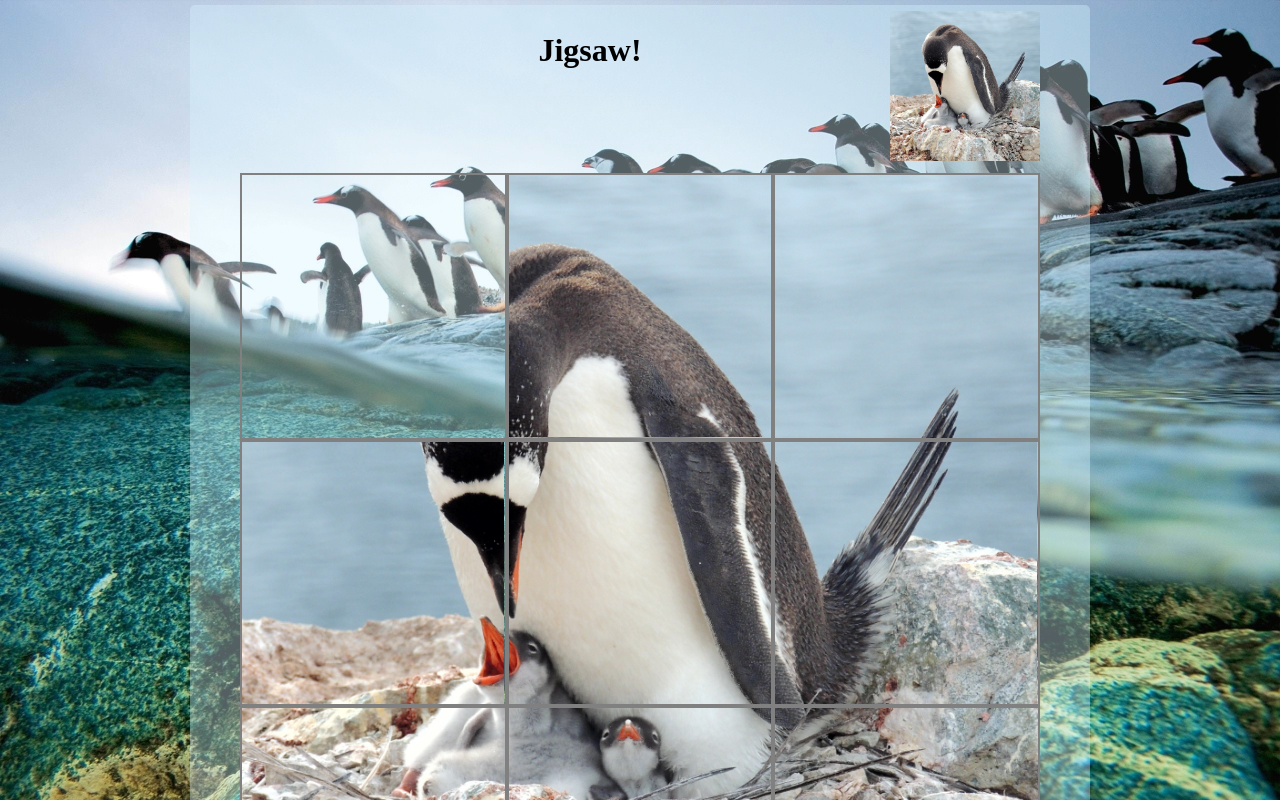
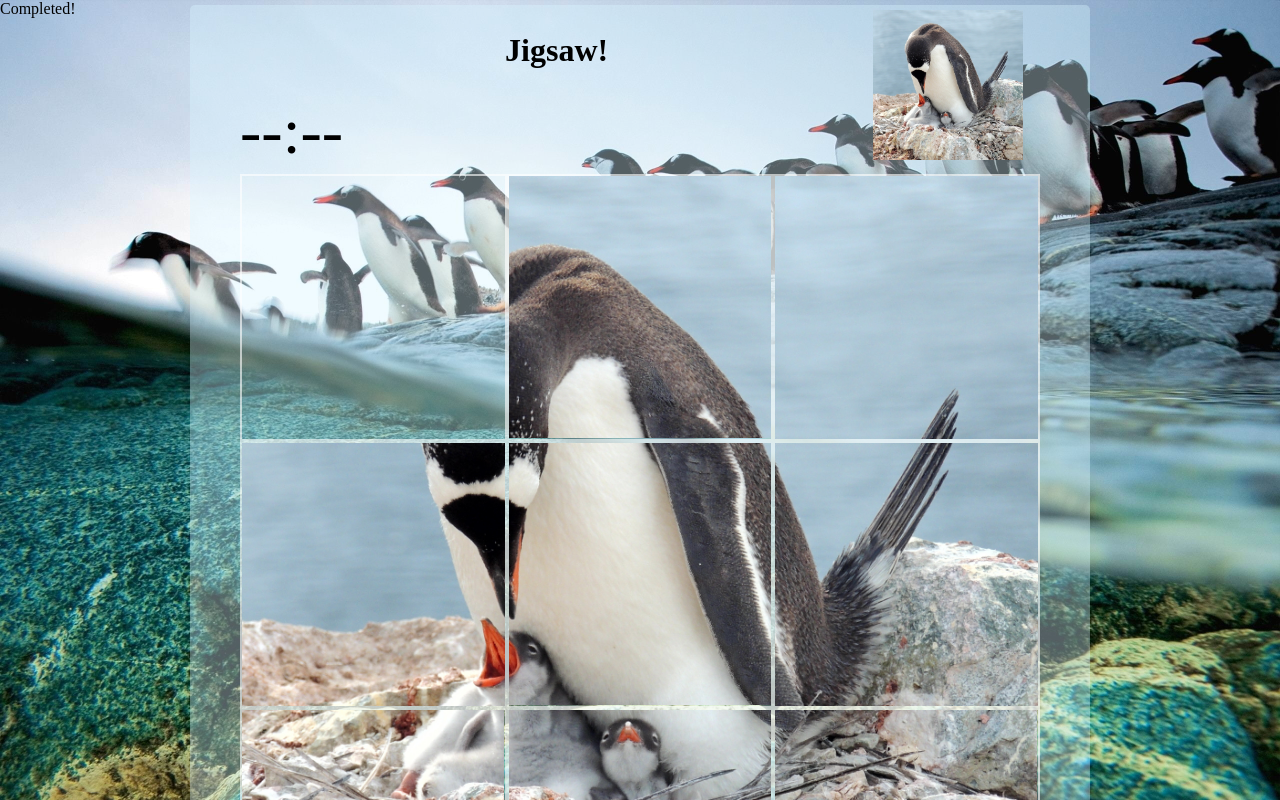
Before and after one commit to asdjosegarcia/jigsaw-puzzle, a React app: page / in a window 1280 px wide. Shown: the top 800 px of the page. Built offline with nearby package versions, Linux system fonts and the light colour scheme.

Commit message:
code:  -add complete game events and styles

```diff
--- /dev/null
+++ b/src/components/Timer.jsx
@@ -0,0 +1,17 @@
+import React from "react";
+
+
+function Timer(){
+    const timeStart=Date.now()
+    const chronometer=Date.now()-timeStart
+
+    // timeInterval = setInterval(showTime, 100)
+
+    return(
+        <>
+        <div>--:--</div>
+        {/* <p>wenasss</p> */}
+        </>
+    )
+}
+export default Timer
--- a/src/containers/Jigsaw.jsx
+++ b/src/containers/Jigsaw.jsx
@@ -5,6 +5,7 @@ import JigsawTitle from '@components/JigsawTitle.jsx'
 import JigsawImgPreview from '@components/JigsawImgPreview.jsx'
 import '@styles/Jigsaw.scss'
 import sound from "@sounds/snow_slowed.mp3"
+import Timer from "../components/Timer.jsx";
 
 const Jigsaw=()=>{
     const soundMove=new Audio(sound)
@@ -65,10 +66,9 @@ const Jigsaw=()=>{
             completeMapQuotes[0]=1
             const isEqual=JSON.stringify(newArray)===JSON.stringify(completeMap)
             if(isEqual){
-                setJigsawMap(   completeMapQuotes)
+                setJigsawMap(completeMapQuotes)
                 setCompletedGame(true)
-                setTimeout(function(){alert('EZ MANCO')},30)//se utilizo setTime out por que el cartel salia antes de que se visualize el movimiento final en pantalla
-
+                // setTimeout(function(){alert('EZ MANCO')},100)//se utilizo setTime out por que el cartel salia antes de que se visualize el movimiento final en pantalla
             }
         }
 
@@ -79,15 +79,22 @@ const Jigsaw=()=>{
         }
     }
 
-
     return(
-    <div className="jigsaw-background">
-      <JigsawTitle/>
+        <>
+        <div className={`win-${getCompletedGame?'active':'inactive'}  `}>
+            <div>Completed!</div>
+        </div>
+        <div className="jigsaw-background">
+        <div className="timer">
+        <Timer />
+        </div>
+        <JigsawTitle/>
         <JigsawImgPreview/>
-        <div className="jigsaw-container">
+        <div className={`jigsaw-container border-${!getCompletedGame?'inactive':'active'}`}>
             {getJigsawMap.map((item, index, arr) =>{return( <div onClick={()=>{movePosition(index+1)}} key={index} className={`piece-${getJigsawMap[index]} pieces border-${getCompletedGame?'inactive':'active'}`}>{/* {getJigsawMap[index]} */}</div> )})}
         </div>
     </div>
+        </>
     )
 }
 export default Jigsaw;
--- a/src/styles/Jigsaw.scss
+++ b/src/styles/Jigsaw.scss
@@ -1,5 +1,11 @@
 *{
     font-size: 62,5%;
+}
+.timer{
+    grid-row: 3/3;
+    grid-column: 2/4;
+    // background-color: red;
+    font-size: 4rem;
 }
 .jigsaw-background{
     grid-column: 2/3;
@@ -34,7 +40,7 @@
 
 }
 .border-active{
-    border: 2px solid gray;
+    border: 2px solid rgba(255, 255, 255, 0.61);
 }
 .piece-1{
     background-image: url('@img/pieces_img/piecesPenguin/1.jpg');
@@ -63,3 +69,15 @@
 .piece-9{
     background-image: url('@img/pieces_img/piecesPenguin/9.jpg');
 }
+.win-active{
+    position: absolute;
+    width: 100vw;
+    height: 100vh;
+    text-align: center;
+    background-color: rgba(58, 58, 58, 0.356);
+    color: rgba(178, 219, 255, 0.555);
+    padding-top: calc(60vh - 320px);
+    font-size: 320px;
+    text-shadow: 30px 30px 30px rgb(46, 46, 46);
+
+}
```
Also changed, not shown: test.js (+0 -13 lines).
